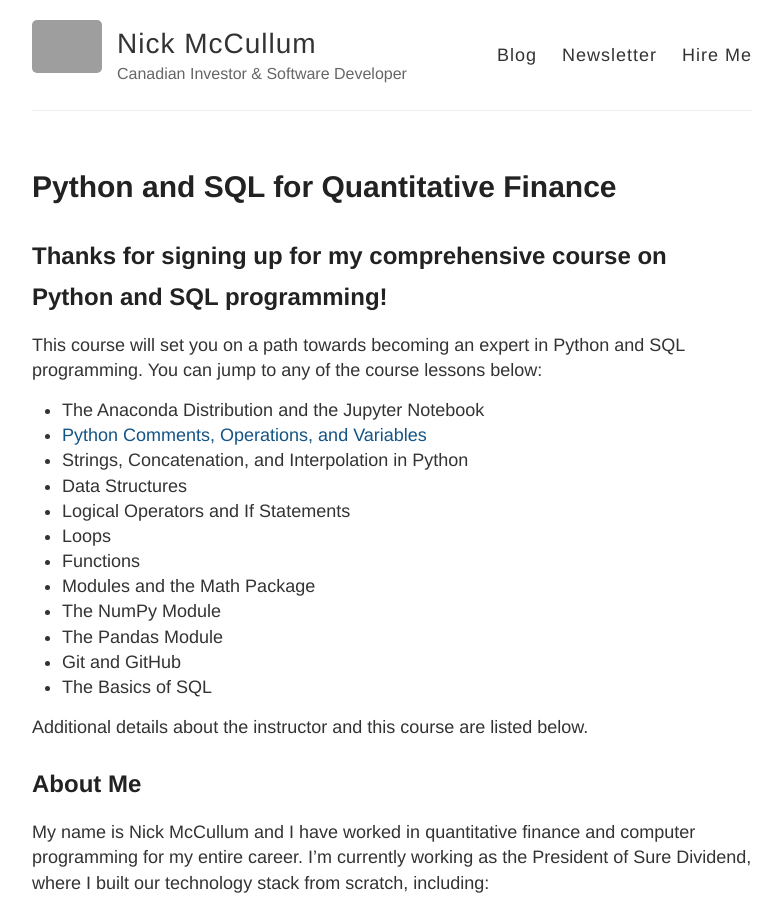
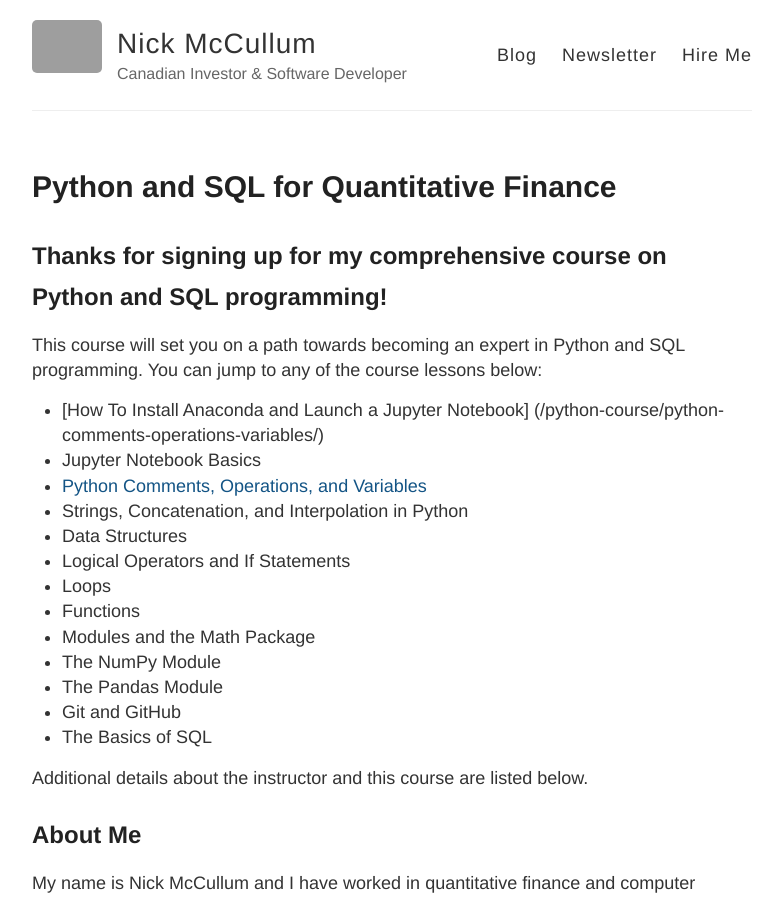
Before and after one commit to rosyberti/website, a Jekyll site: the page built from python-course/index.md, in a window 1280 px wide and 900 px high. Shown: the whole window, without its empty margins (248-1029 px from the left). Built offline with Jekyll 4.4.1, drawn with Linux system fonts in a browser that asks for light colours; grey boxes are pictures that could not be loaded.

Commit message:
updated curriculum

```diff
--- a/python-course/index.md
+++ b/python-course/index.md
@@ -8,8 +8,9 @@ permalink: /python-course/
 
 This course will set you on a path towards becoming an expert in Python and SQL programming. You can jump to any of the course lessons below:
 
-* The Anaconda Distribution and the Jupyter Notebook
-* [Python Comments, Operations, and Variables](https://nickmccullum.com/python-course/python-comments-operations-variables/)
+* [How To Install Anaconda and Launch a Jupyter Notebook] ({{site.base}}/python-course/python-comments-operations-variables/)
+* Jupyter Notebook Basics
+* [Python Comments, Operations, and Variables]({{site.base}}/python-course/python-comments-operations-variables/)
 * Strings, Concatenation, and Interpolation in Python
 * Data Structures
 * Logical Operators and If Statements
```
